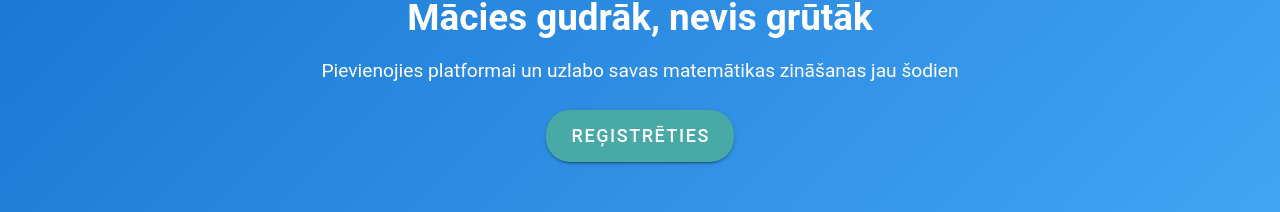
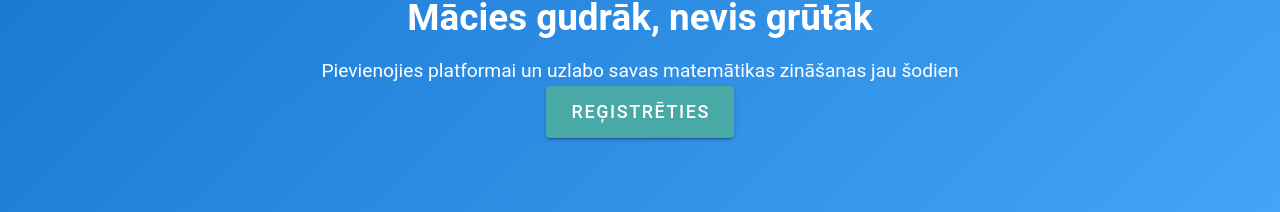
Before and after one commit to 23DP4VKost/MKursi, a Vue app in the folder frontend/: page / in a window 1280 px wide. Shown: the part 1171-1383 px from the top of the page. Built offline with nearby package versions, Linux system fonts and the light colour scheme.

Commit message:
readme start/homepage edited

```diff
--- a/frontend/src/views/HomeView.vue
+++ b/frontend/src/views/HomeView.vue
@@ -61,7 +61,7 @@
         <v-col cols="12" md="4">
           <v-card class="feature-card" elevation="6">
             <v-img
-              src="https://images.unsplash.com/photo-1551836022-d5d88e9218df?auto=format&fit=crop&w=800&q=80"
+              src="https://www.justinmind.com/wp-content/uploads/2024/10/progress-bar-ui-heading.png"
               height="220"
               cover
             />
@@ -85,14 +85,7 @@
           <p class="cta-text">
             Pievienojies platformai un uzlabo savas matemātikas zināšanas jau šodien
           </p>
-          <v-btn
-            color="secondary"
-            size="x-large"
-            rounded
-            class="mt-6"
-          >
-            Reģistrēties
-          </v-btn>
+          <v-btn color="secondary" size="x-large" roundedclass="mt-6">Reģistrēties</v-btn>
         </v-col>
       </v-row>
     </v-container>
```
Also changed, not shown: 1 other file (tests, documents, lock files or other folders).
